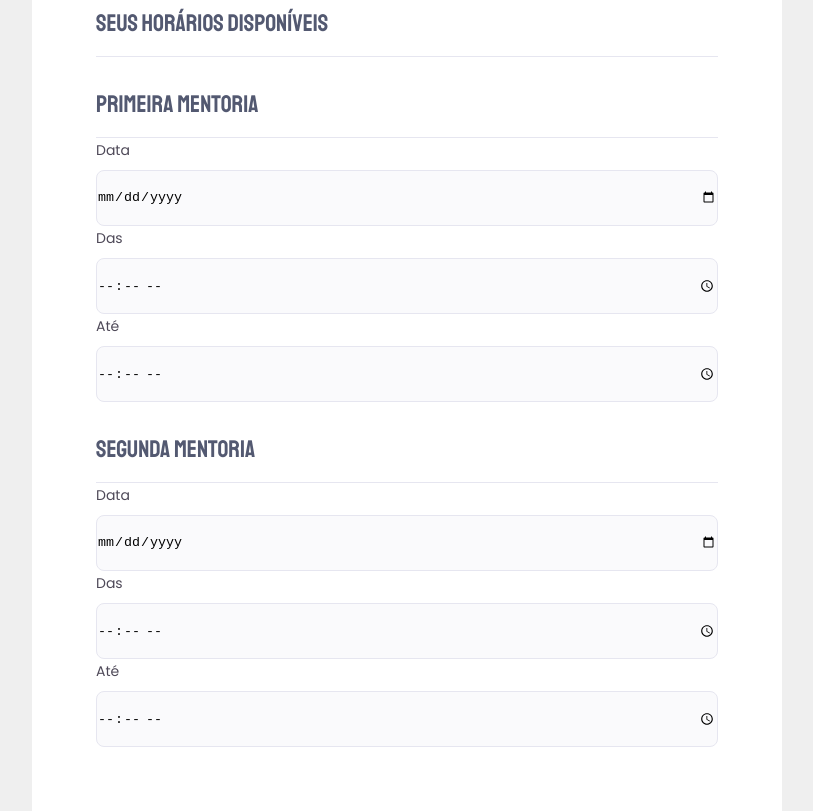
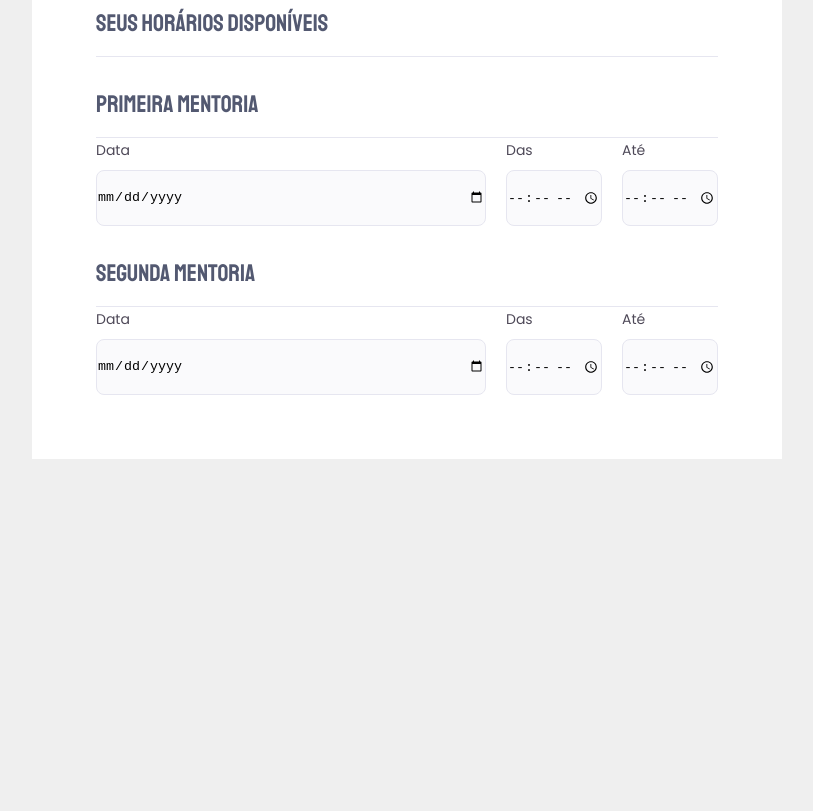
Before and after one commit to quirinof/mentoryForm, a plain HTML site: page index.html in a window 1280 px wide. Shown: the part 980-1791 px from the top of the page, without its empty margins (233-1046 px from the left). After the commit the page ends 1439 px from the top, so only its background shows below. Drawn offline with Linux system fonts and the light colour scheme.

Commit message:
update css

```diff
--- a/style.css
+++ b/style.css
@@ -111,3 +111,21 @@ fieldset legend {
   border: 1px solid #E6E6F0;
   background: #FAFAFC;
 }
+
+.fieldset-wrapper-date {
+
+}
+
+.col1-3 legend {
+  font-size: 20px;
+  line-height: 34px;
+}
+
+.col1-3 {
+  display: flex;
+  gap: 20px;
+}
+
+.col1-3 > div:nth-child(1) {
+  width: 100%;
+}
```
